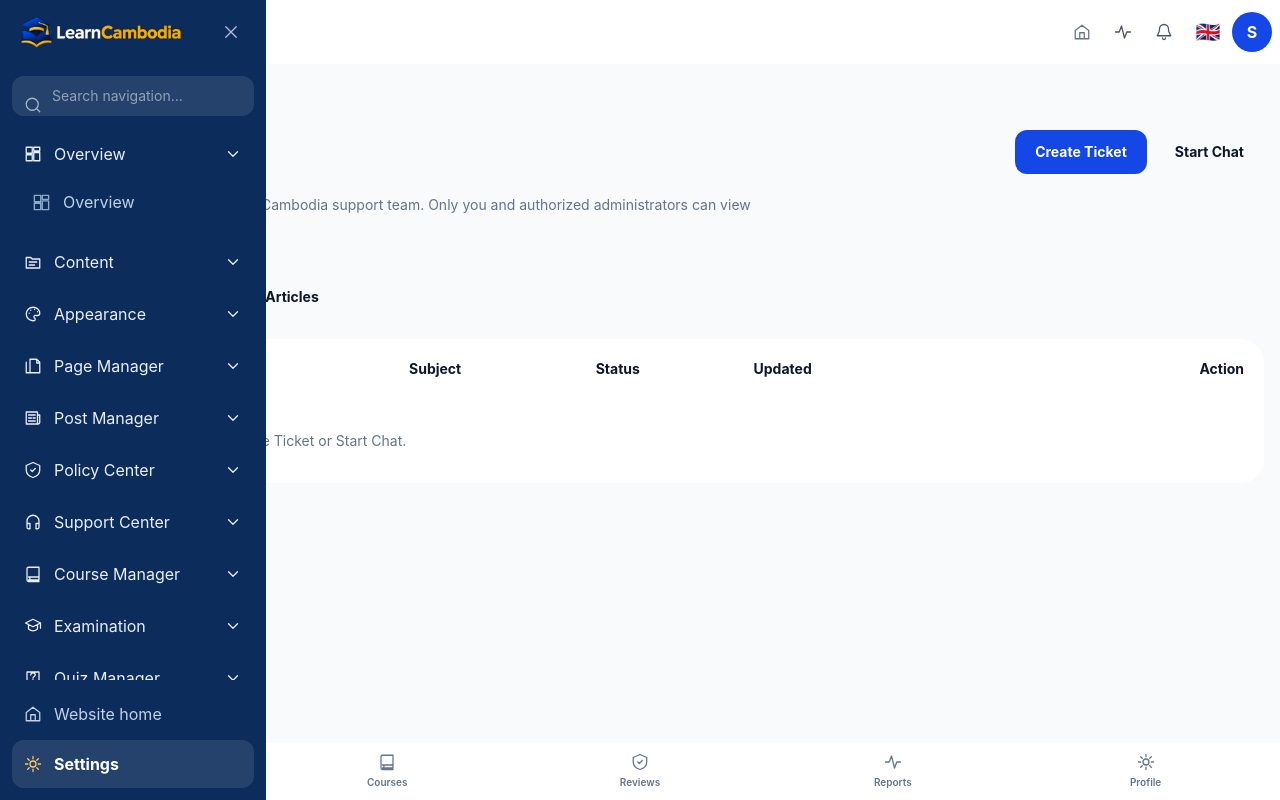
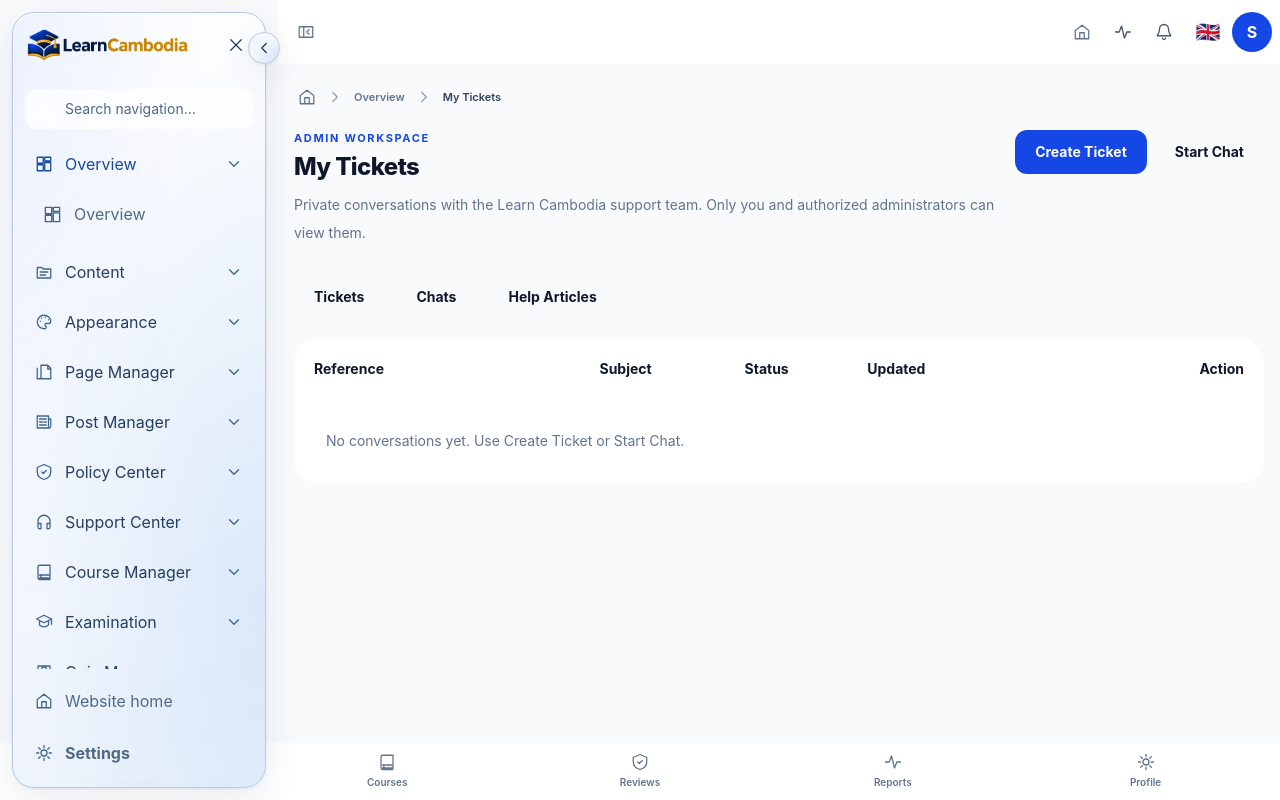
Before and after one commit to dombong2026/learncambodia, a Laravel app: page /support/tickets in a window 1280 px wide. Run offline with Laravel 12, Linux system fonts and the light colour scheme; the visitor is signed in with stand-in values (Sample User, id 1); data comes from the database, SQL or seed files in the repository; data that the repository does not hold is empty; style sheets or scripts are compiled from the project's sources; some libraries are stand-ins or nearby versions.

Commit message:
Add adaptive glass workspace sidebar and accessible collapsed icon rail

```diff
--- /dev/null
+++ b/public/css/workspace-glass-sidebar.css
@@ -0,0 +1,86 @@
+/* Learn Cambodia workspace navigation only. No public skin or route changes. */
+[data-glass-sidebar] {
+  --glass-ink:#263e61;--glass-muted:#526986;--glass-icon:#41648c;--glass-accent:#164a9d;
+  --glass-border:#b8c9e0;--glass-focus:#1659b8;--glass-hover:rgba(255,255,255,.73);
+  --glass-active:linear-gradient(125deg,#e8f2ff,#dbe5fa 65%,#fff2d8);
+  --glass-surface:radial-gradient(ellipse at 0% 5%,#e5ecffb0,transparent 54%),radial-gradient(ellipse at 100% 76%,#a7cbf34d,transparent 65%),linear-gradient(155deg,#ffffffdc,#eaf1fbeb);
+  --glass-shadow:0 12px 36px #18375c18,0 1px 3px #18375c15,inset 0 1px 0 #fff;
+}
+.dark [data-glass-sidebar] {
+  --glass-ink:#eef4ff;--glass-muted:#c1d1e8;--glass-icon:#b4c9e9;--glass-accent:#ffda91;
+  --glass-border:#526b95;--glass-focus:#f7cc80;--glass-hover:#92b6fa23;
+  --glass-active:linear-gradient(125deg,#334b7c,#233b69 60%,#554534);
+  --glass-surface:radial-gradient(ellipse at 0% 4%,#6861b04f,transparent 56%),radial-gradient(ellipse at 100% 78%,#3569bc60,transparent 66%),linear-gradient(155deg,#14243dec,#0b172def);
+  --glass-shadow:0 16px 38px #0005,0 0 20px #668ae318,inset 0 1px 0 #ffffff35;
+}
+[data-glass-sidebar] [data-sidebar] {
+  inset:12px auto 12px 12px;width:254px;height:auto;
+  border:1px solid var(--glass-border);border-radius:22px;
+  background:var(--glass-surface);color:var(--glass-ink);box-shadow:var(--glass-shadow);
+  backdrop-filter:blur(20px) saturate(135%);-webkit-backdrop-filter:blur(20px) saturate(135%);
+  transition:width .28s cubic-bezier(.2,.8,.2,1),transform .28s ease,box-shadow .28s ease;
+}
+[data-glass-sidebar] [data-sidebar]>div:first-child {border-color:var(--glass-border);padding-inline:14px;min-height:64px}
+[data-glass-sidebar] [data-sidebar] [data-sidebar-close] {color:var(--glass-ink)}
+[data-glass-sidebar] [data-sidebar] [data-workspace-search] {color:var(--glass-ink);background:var(--glass-hover);border-color:var(--glass-border)}
+[data-glass-sidebar] [data-sidebar] [data-workspace-search]::placeholder {color:var(--glass-muted)}
+[data-glass-sidebar] [data-sidebar] [data-workspace-nav] {padding:12px 9px;scrollbar-width:thin;scrollbar-color:var(--glass-border) transparent}
+[data-glass-sidebar] [data-sidebar] [data-nav-group] {margin-bottom:4px}
+[data-glass-sidebar] [data-sidebar] summary,
+[data-glass-sidebar] [data-sidebar] .nav-item,
+[data-glass-sidebar] [data-sidebar]>div:last-child a {
+  color:var(--glass-muted);background:transparent;border:1px solid transparent;
+  border-radius:11px;min-height:42px;box-shadow:none;
+  transition:background .22s ease,border-color .22s ease,box-shadow .22s ease,color .22s ease,transform .22s ease;
+}
+[data-glass-sidebar] [data-sidebar] summary {color:var(--glass-ink)}
+[data-glass-sidebar] [data-sidebar] summary svg,
+[data-glass-sidebar] [data-sidebar] .nav-item svg,
+[data-glass-sidebar] [data-sidebar]>div:last-child a svg {color:var(--glass-icon);flex-shrink:0;transition:transform .22s ease,color .22s ease}
+[data-glass-sidebar] [data-sidebar] [data-nav-group][open]>summary {color:var(--glass-accent)}
+[data-glass-sidebar] [data-sidebar] [aria-current="page"],
+[data-glass-sidebar] [data-sidebar] [data-nav-group]:has([aria-current="page"])>summary {color:var(--glass-accent);background:var(--glass-active);border-color:var(--glass-border);box-shadow:inset 0 1px 0 #ffffff60,0 3px 12px #345c9a19}
+[data-glass-sidebar] [data-sidebar] [aria-current="page"] svg,
+[data-glass-sidebar] [data-sidebar] [data-nav-group][open]>summary svg:not(.nav-chevron) {color:var(--glass-accent)}
+[data-glass-sidebar] [data-sidebar] [data-sidebar-settings] {font-weight:700}
+[data-glass-sidebar] [data-sidebar]>div:last-child {border-color:var(--glass-border);padding:9px}
+[data-glass-sidebar] [data-sidebar] [data-workspace-no-results] {color:var(--glass-muted)}
+[data-glass-sidebar] [data-sidebar] :is(a,button,summary,input):focus-visible {outline:2px solid var(--glass-focus);outline-offset:2px}
+[data-glass-sidebar] [data-glass-sidebar-toggle] {position:absolute;right:-15px;top:19px;z-index:2;display:none;width:32px;height:32px;align-items:center;justify-content:center;border-radius:50%;border:1px solid var(--glass-border);background:var(--glass-surface);color:var(--glass-ink);box-shadow:var(--glass-shadow);backdrop-filter:blur(12px);cursor:pointer;transition:transform .25s ease,box-shadow .25s ease}
+[data-glass-sidebar] [data-glass-sidebar-toggle] svg {width:18px;height:18px;transition:transform .28s ease}
+[data-glass-sidebar] [hidden] { /* retain existing hidden navigation and dropdown behavior */ }
+[data-glass-sidebar] [data-sidebar] [hidden] {display:none!important}
+@media(hover:hover) {
+  [data-glass-sidebar] [data-sidebar] :is(summary,.nav-item)>svg:first-child {transform:translateX(0)}
+  [data-glass-sidebar] [data-sidebar] :is(summary,.nav-item):hover,
+  [data-glass-sidebar] [data-sidebar]>div:last-child a:hover {color:var(--glass-accent);background:var(--glass-hover);border-color:var(--glass-border);box-shadow:inset 0 1px 0 #ffffff55,0 4px 12px #284d8120;transform:translateY(-1px)}
+  [data-glass-sidebar] [data-sidebar] :is(summary,.nav-item):hover>svg:first-child {color:var(--glass-accent);transform:scale(1.09)}
+  [data-glass-sidebar] [data-glass-sidebar-toggle]:hover {transform:scale(1.08);box-shadow:0 0 14px #668cce66}
+}
+@media(min-width:64rem) {
+  [data-glass-sidebar] {padding-inline-start:278px;transition:padding-inline-start .28s cubic-bezier(.2,.8,.2,1)}
+  [data-glass-sidebar] [data-sidebar] {visibility:visible;transform:none}
+  [data-glass-sidebar] [data-glass-sidebar-toggle]:not([hidden]) {display:flex}
+  html[data-desktop-sidebar="closed"] [data-glass-sidebar] {padding-inline-start:96px}
+  html[data-desktop-sidebar="closed"] [data-glass-sidebar] [data-sidebar] {width:72px;visibility:visible;transform:none}
+  html[data-desktop-sidebar="closed"] [data-glass-sidebar] [data-glass-sidebar-toggle] svg {transform:rotate(180deg)}
+  html[data-desktop-sidebar="closed"] [data-glass-sidebar] [data-sidebar]>div:first-child {padding-inline:8px;justify-content:center}
+  html[data-desktop-sidebar="closed"] [data-glass-sidebar] [data-sidebar]>div:first-child a {justify-content:center}
+  html[data-desktop-sidebar="closed"] [data-glass-sidebar] [data-sidebar] [data-workspace-nav] {padding-inline:7px}
+  html[data-desktop-sidebar="closed"] [data-glass-sidebar] [data-nav-group]>div {display:none!important}
+  html[data-desktop-sidebar="closed"] [data-glass-sidebar] [data-nav-group]>summary,
+  html[data-desktop-sidebar="closed"] [data-glass-sidebar] [data-sidebar]>div:last-child a {justify-content:center;padding:10px;min-height:44px;gap:0}
+  html[data-desktop-sidebar="closed"] [data-glass-sidebar] [data-nav-group]>summary .nav-chevron {display:none}
+  html[data-desktop-sidebar="closed"] [data-glass-sidebar] [data-nav-group]>summary span,
+  html[data-desktop-sidebar="closed"] [data-glass-sidebar] [data-glass-footer-label] {position:absolute;width:1px;height:1px;padding:0;margin:-1px;overflow:hidden;clip:rect(0,0,0,0);white-space:nowrap}
+  html[data-desktop-sidebar="closed"] [data-glass-sidebar] [data-sidebar]>div:last-child {padding:7px}
+  html[data-desktop-sidebar="closed"] [data-glass-sidebar] [data-workspace-no-results] {display:none}
+}
+@media(max-width:63.999rem) {
+  [data-glass-sidebar] [data-sidebar] {width:min(282px,calc(100vw - 24px));transform:translateX(calc(-100% - 24px))}
+  [data-glass-sidebar][data-mobile-sidebar="open"] [data-sidebar] {visibility:visible;transform:none}
+}
+@media(prefers-reduced-motion:reduce) {
+  [data-glass-sidebar], [data-glass-sidebar] [data-sidebar], [data-glass-sidebar] [data-sidebar] * {transition:none!important;animation:none!important}
+  [data-glass-sidebar] [data-sidebar] :is(a,summary,button):hover {transform:none!important}
+}
--- /dev/null
+++ b/public/js/workspace-glass-sidebar.js
@@ -0,0 +1,60 @@
+(() => {
+    'use strict';
+    const init = () => {
+        const shell = document.querySelector('[data-workspace]');
+        const sidebar = shell?.querySelector('[data-sidebar]');
+        const header = shell?.querySelector('[data-sidebar-toggle]');
+        const edge = sidebar?.querySelector('[data-glass-sidebar-toggle]');
+        const wordmark = sidebar?.querySelector('[data-glass-wordmark]');
+        const mark = sidebar?.querySelector('[data-glass-brand-icon]');
+        if (!shell || !sidebar || !header || !edge || !wordmark || !mark) return;
+        const desktop = matchMedia('(min-width: 64rem)');
+        const root = document.documentElement;
+        const collapsed = () => desktop.matches && root.dataset.desktopSidebar === 'closed';
+        // The existing workspace controller owns preferences, mobile drawer, search and focus.
+        // Only change the presentation of its desktop closed state into an accessible rail.
+        const sync = () => {
+            const compact = collapsed();
+            if (desktop.matches && sidebar.inert) sidebar.inert = false;
+            edge.hidden = !desktop.matches;
+            edge.setAttribute('aria-expanded', String(!compact));
+            const labels = root.lang === 'km' ? ['ពង្រីកម៉ឺនុយ','បង្រួមម៉ឺនុយ'] : root.lang === 'zh' ? ['展开导航','收起导航'] : ['Expand navigation','Collapse navigation'];
+            edge.title = labels[compact ? 0 : 1];
+            edge.setAttribute('aria-label', edge.title);
+            wordmark.hidden = compact;
+            mark.hidden = !compact;
+            sidebar.querySelectorAll('[data-nav-group]>summary').forEach(summary => {
+                const label = summary.textContent.trim();
+                if (compact) summary.title = label;
+                else summary.removeAttribute('title');
+            });
+            sidebar.querySelectorAll('[data-glass-footer-label]').forEach(label => {
+                const link = label.closest('a');
+                if (compact) link.title = label.textContent.trim();
+                else link.removeAttribute('title');
+            });
+        };
+        edge.addEventListener('click', () => {
+            if (!desktop.matches) return;
+            header.click();
+            sync();
+            edge.focus({preventScroll:true});
+        });
+        sidebar.addEventListener('click', event => {
+            const summary = event.target.closest('[data-nav-group]>summary');
+            if (!summary || !collapsed()) return;
+            event.preventDefault();
+            header.click();
+            summary.parentElement.open = true;
+            sync();
+            summary.focus({preventScroll:true});
+        });
+        new MutationObserver(sync).observe(root,{attributes:true,attributeFilter:['data-desktop-sidebar']});
+        new MutationObserver(sync).observe(sidebar,{attributes:true,attributeFilter:['inert']});
+        desktop.addEventListener('change',sync);
+        shell.setAttribute('data-glass-sidebar','');
+        sync();
+    };
+    if (document.readyState === 'loading') document.addEventListener('DOMContentLoaded',init,{once:true});
+    else init();
+})();
--- a/resources/views/layouts/workspace.blade.php
+++ b/resources/views/layouts/workspace.blade.php
@@ -18,6 +18,8 @@
     </script>
     @vite(['resources/css/app.css', 'resources/js/app.ts', 'resources/js/workspace.ts'])
     @stack('workspace_styles')
+    <link rel="stylesheet" href="{{ asset('css/workspace-glass-sidebar.css') }}?v=1">
+    <script defer src="{{ asset('js/workspace-glass-sidebar.js') }}?v=1"></script>
 </head>
 @php $role = auth()->user()->isAdministrator() ? 'admin' : auth()->user()->role; @endphp
 <body data-workspace-body @if(session('category_navigation_changed')) data-category-navigation-changed @endif class="bg-slate-50 text-slate-900 antialiased dark:bg-slate-950 dark:text-slate-100">
@@ -27,10 +29,12 @@
         <aside id="workspace-sidebar" data-sidebar class="workspace-sidebar fixed inset-y-0 left-0 z-50 flex w-[266px] flex-col border-r border-[#304f7d] bg-[#0c2d5b] text-white shadow-xl transition-transform duration-200 lg:shadow-none" aria-label="Workspace sidebar">
             <div class="flex h-16 shrink-0 items-center gap-3 border-b border-white/10 px-5">
                 <a href="{{ route('home') }}" class="flex min-w-0 items-center gap-2.5 font-extrabold tracking-tight">
-                    <x-brand-logo surface="dark" height="h-8" imageClass="max-w-[186px]" />
+                    <x-brand-logo surface="adaptive" height="h-8" imageClass="max-w-[186px]" data-glass-wordmark/>
+                    <img data-glass-brand-icon hidden src="{{ \App\Support\PlatformBranding::asset('app-icon-192')['url'] }}" width="36" height="36" alt="{{ \App\Support\PlatformBranding::name() }}">
                 </a>
                 <button type="button" data-sidebar-close aria-label="Close navigation" class="ml-auto rounded-lg p-1.5 text-white/70 hover:bg-white/10 lg:hidden"><x-workspace-icon name="close" /></button>
             </div>
+            <button type="button" data-glass-sidebar-toggle hidden aria-controls="workspace-sidebar" aria-expanded="true" aria-label="Toggle navigation width" title="Toggle navigation width"><svg viewBox="0 0 24 24" fill="none" stroke="currentColor" stroke-width="1.8" stroke-linecap="round" stroke-linejoin="round" aria-hidden="true"><path d="m15 6-6 6 6 6"/></svg></button>
             <div class="px-3 pt-3 lg:hidden">
                 <label for="workspace-search-mobile" class="sr-only">{{ __('workspace.search') }}</label>
                 <div class="relative">
@@ -60,8 +64,8 @@
                 <p data-workspace-no-results hidden class="px-4 py-5 text-sm text-white/70">{{ __('workspace.search') }}: 0</p>
             </nav>
             <div class="shrink-0 border-t border-white/15 p-3">
-                <a href="{{ route('home') }}" class="mb-1 flex items-center gap-3 rounded-xl px-3 py-2.5 workspace-menu-type text-[#c3d2e7] transition hover:bg-white/10 hover:text-white"><x-workspace-icon name="home" /> {{ __('workspace.home') }}</a>
-                <a data-sidebar-settings href="{{ \App\Support\WorkspaceMenu::profile($role) }}" class="flex items-center gap-3 rounded-xl border-l-[3px] border-[#f4bd4e] bg-white/10 px-3 py-3 workspace-menu-type font-bold text-white transition hover:bg-white/20"><x-workspace-icon name="settings" class="h-5 w-5 text-[#ffca65]" /> {{ __('workspace.settings') }}</a>
+                <a href="{{ route('home') }}" class="mb-1 flex items-center gap-3 rounded-xl px-3 py-2.5 workspace-menu-type text-[#c3d2e7] transition hover:bg-white/10 hover:text-white"><x-workspace-icon name="home" /> <span data-glass-footer-label>{{ __('workspace.home') }}</span></a>
+                <a data-sidebar-settings href="{{ \App\Support\WorkspaceMenu::profile($role) }}" class="flex items-center gap-3 rounded-xl border-l-[3px] border-[#f4bd4e] bg-white/10 px-3 py-3 workspace-menu-type font-bold text-white transition hover:bg-white/20"><x-workspace-icon name="settings" class="h-5 w-5 text-[#ffca65]" /> <span data-glass-footer-label>{{ __('workspace.settings') }}</span></a>
             </div>
         </aside>
         <div class="min-w-0" data-workspace-page>
```
Also changed, not shown: docs/workspace-glass-sidebar.md (added, +3 -0 lines), tests/Feature/WorkspaceVisualSystemTest.php (+4 -0 lines), tests/browser/workspace-glass-sidebar.spec.mjs (added, +48 -0 lines).
